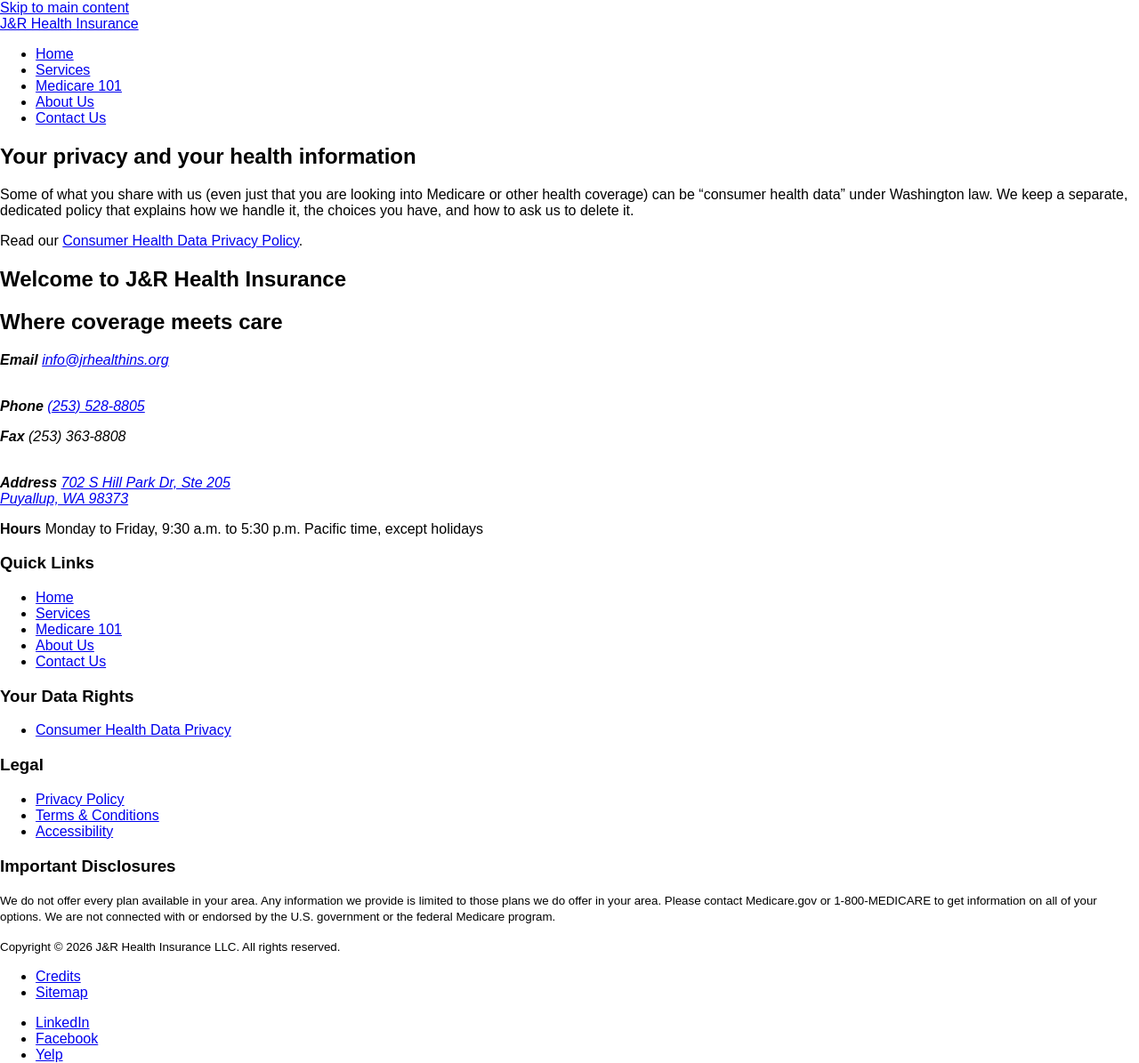
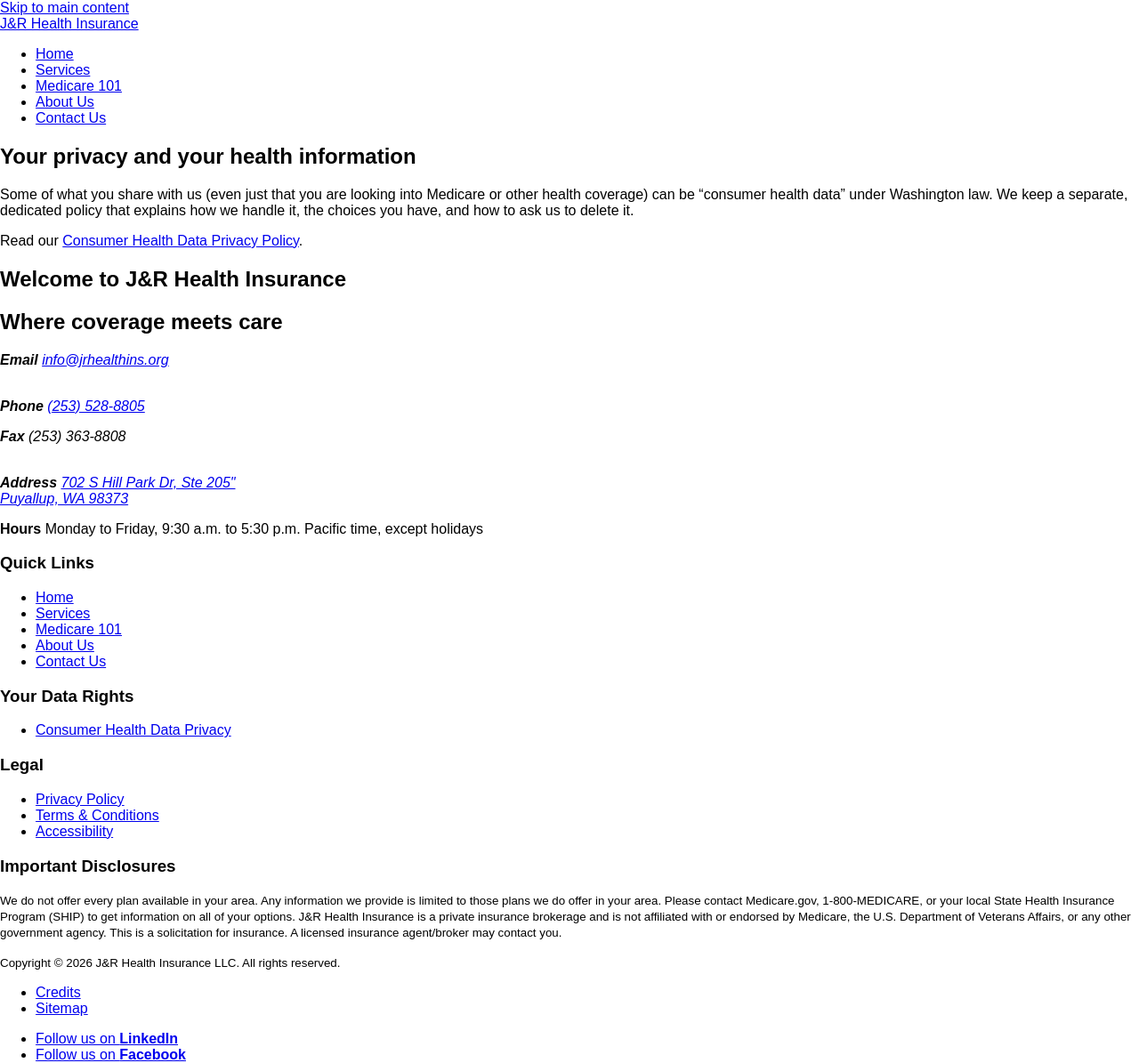
Before and after one commit to jmbn424/testing, a Jekyll site: the page built from index.html, in a window 1280 px wide. Shown: the whole page at 89% size. Built offline with Jekyll 4.4.1, drawn with Linux system fonts in a browser that asks for light colours.

Commit message:
updating footer

```diff
--- a/_data/global.yml
+++ b/_data/global.yml
@@ -2,15 +2,53 @@ companyName: J&R Health Insurance
 legalName: J&R Health Insurance LLC
 url: https://jmbn424.github.io/testing/
 defaultPageTitle: 'Washington Medicare Brokers | J&R Health Insurance'
-defaultPageDescription: 'Family-owned Medicare brokerage serving WA, OR, GA & TN. Free, personalized help for seniors and veterans choosing plans from all major carriers.'
-tagline: "Where coverage meets care"
-email: "info@jrhealthins.org"
-phone: "(253) 528-8805"
-fax: "(253) 363-8808"
-address: "702 S Hill Park Dr, Ste 205"
-city-state-zip: "Puyallup, WA 98373"
-google-maps-url: "https://maps.app.goo.gl/MDMv6tHtpVSPW2Ki7"
-disclaimer: "We do not offer every plan available in your area. Any information we provide is limited to those plans we do offer in your area. Please contact Medicare.gov or 1-800-MEDICARE to get information on all of your options. We are not connected with or endorsed by the U.S. government or the federal Medicare program."
-copyright: "Copyright © 2026 J&R Health Insurance LLC. All rights reserved."
+defaultPageDescription: |
+  Family-owned Medicare brokerage serving WA, OR, GA & TN. Free, personalized help for seniors and veterans choosing plans from all major carriers.
+tagline: Where coverage meets care
 
-##########################################
+# Contact info:
+email: info@jrhealthins.org
+phone: (253) 528-8805
+fax: (253) 363-8808
+address-1: 702 S Hill Park Dr, Ste 205"
+# address-2: // skipping 2nd line for Ste to match google business profile formatting
+city: Puyallup
+state: WA
+zip: 98373
+hours: Monday to Friday, 9:30 a.m. to 5:30 p.m. Pacific time, except holidays
+
+socialProfiles:
+- id: linkedin
+  name: LinkedIn
+  url: "https://www.linkedin.com/company/jrhealthins/"
+- id: facebook
+  name: Facebook
+  url: "https://www.facebook.com/jrhealthins"
+- id: yelp
+  name: Yelp
+  url: "https://www.yelp.com/biz/j-and-r-health-insurance-puyallup"
+- id: google-business-profile
+  name: Google
+  url: "https://maps.app.goo.gl/MDMv6tHtpVSPW2Ki7"
+
+# Set of published social profile links in the order they should be listed in places like the footer:
+publishedSocialProfiles:
+- linkedin
+- facebook
+
+disclaimer: |
+  We do not offer every plan available in your area. Any information we provide is limited to those plans we do offer in your area. Please contact Medicare.gov, 1-800-MEDICARE, or your local State Health Insurance Program (SHIP) to get information on all of your options. J&R Health Insurance is a private insurance brokerage and is not affiliated with or endorsed by Medicare, the U.S. Department of Veterans Affairs, or any other government agency. This is a solicitation for insurance. A licensed insurance agent/broker may contact you.
+
+copyright: |
+  Copyright © 2026 J&R Health Insurance LLC. All rights reserved.
+
+licensedStates:
+# - CA
+- GA
+# - NV
+- OR
+- TN
+- WA
+
+# TODO: Add more fields to map to schema.org / structured data fields for SEO
+# TODO: Incorporate "switchboard" of compliance state setting into this root data config file.
--- a/_data/lists/social.yml
+++ /dev/null
@@ -1,6 +0,0 @@
-- platform: LinkedIn
-  url: "https://www.linkedin.com/company/jrhealthins/"
-- platform: Facebook
-  url: "https://www.facebook.com/jrhealthins"
-- platform: Yelp
-  url: "https://www.yelp.com/biz/j-and-r-health-insurance-puyallup"
--- a/_includes/sections/footer.liquid
+++ b/_includes/sections/footer.liquid
@@ -27,11 +27,11 @@
             </p>
             <p>
                 <strong>Address<span class="sr">: </span></strong>
-                {% include external-link.liquid href=pageData.google-maps-url %}{{ pageData.address }}<br>{{ pageData.city-state-zip }}</a>
+                <a href="pageData.google-maps-url" target="_blank" rel="noopener">{{ pageData.address-1 }}{% if pageDate.address-2 %}<br>{{ pageData.address-2 }}{% endif %}<br>{{ pageData.city }}, {{ pageData.state }} {{ pageData.zip }}</a>
             </p>
         </address>
 
-        <p><strong>Hours<span class="sr">: </span></strong> Monday to Friday, 9:30 a.m. to 5:30 p.m. Pacific time, except holidays</p>
+        <p><strong>Hours<span class="sr">: </span></strong> {{ pageData.hours }}</p>
 
         <nav aria-labelledby="footer-quick-links-heading">
             <h3 id="footer-quick-links-heading">Quick Links</h3>
@@ -69,31 +69,30 @@
             <small>{{ pageData.copyright | replace: "&", "&amp;" | replace: "©", "&copy;" }}</small>
         </p>
 
-        <nav aria-label="Additional page links">
+        <nav aria-label="Additional pages">
             <ul>
                 <li><a href="{{ site.basePath }}credits">Credits</a></li>
                 <li><a href="{{ site.basePath }}sitemap">Sitemap</a></li>
             </ul>
         </nav>
 
+        {% if pageData.publishedSocialProfiles %}
+
             <nav aria-label="Social media links">
                 <ul>
+                    {% for profileId in pageData.publishedSocialProfiles %}
+                        {% for profile in pageData.socialProfiles %}
+                            {% if profile.id == profileId %}
                                 <li>
-                    {% include external-link.liquid href="https://www.linkedin.com/company/jrhealthins/" %}
-                        <span>LinkedIn</span>
+                                    <a href="{{ profile.url }}" target="_blank" rel="noopener">
+                                        <span>Follow us on <strong>{{ profile.name }}</strong></span>
                                     </a>
                                 </li>
-                <li>
-                    {% include external-link.liquid href="https://www.facebook.com/jrhealthins" %}
-                        <span>Facebook</span>
-                    </a>
-                </li>
-                <li>
-                    {% include external-link.liquid href="https://www.yelp.com/biz/j-and-r-health-insurance-puyallup" %}
-                        <span>Yelp</span>
-                    </a>
-                </li>
+                            {% endif %}
+                        {% endfor %}
+                    {% endfor %}
                 </ul>
             </nav>
+        {% endif %}
     </div>
 </footer>
```
Lines whose indentation alone changed are shown as unchanged.
